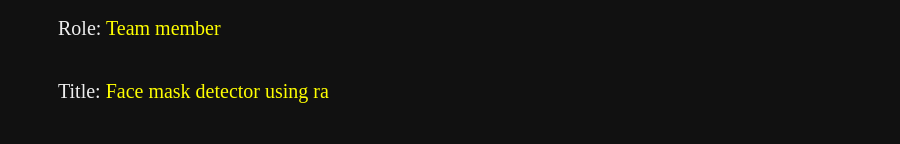
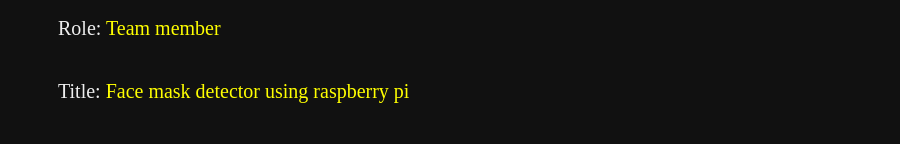
Before and after one commit to inchara31/inchara31.github.io, a plain HTML site: page index.html in a window 1280 px wide. Shown: the part 1280-1424 px from the top of the page, without its empty margins (380-1280 px from the left). Drawn offline with Linux system fonts and the light colour scheme.

Commit message:
Update index.html

```diff
--- a/index.html
+++ b/index.html
@@ -80,7 +80,7 @@ Moodbidri</td>
     <div class="Row">
         <div class="det">
     <h3><span>Role: </span>Team member</h3>
-    <h3><span>Title: </span>Face mask detector using ra</h3>
+    <h3><span>Title: </span>Face mask detector using raspberry pi</h3>
     <h3><span>Description: </span>: We had developed a face mask detector using raspberry Pi, OpenCV, Keras\Tensor flow and Deep
 Learning in order to detect the faces of people who are not wearing the.</h3>
 </div>
```
